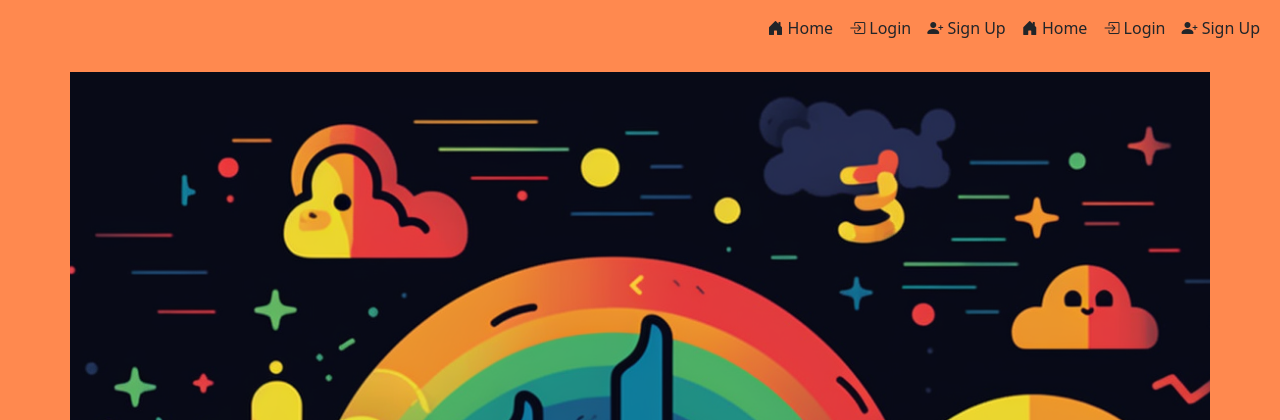
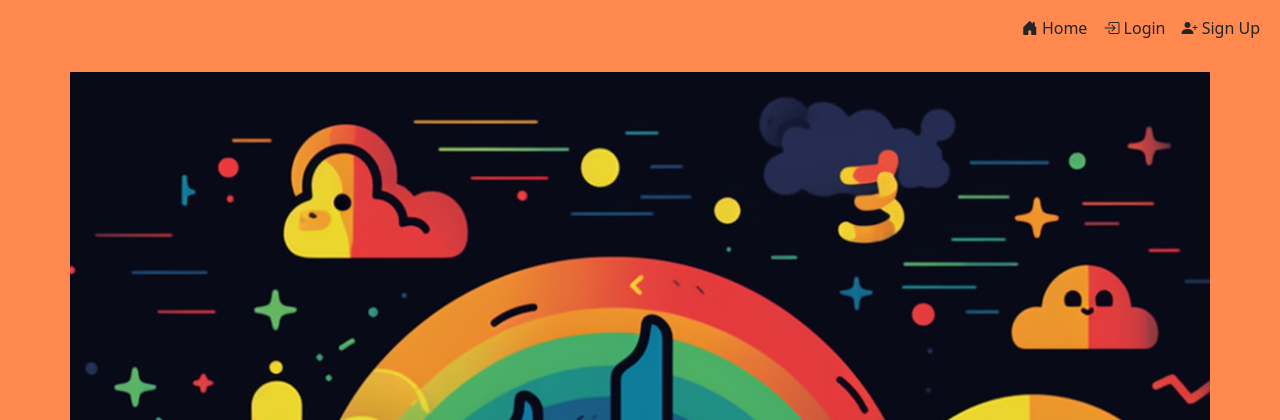
Before and after one commit to MohammadOsama15/EarlyBird, a Python web app: template templates/index.html in a window 1280 px wide. Shown: the top 420 px of the page. Run offline with Jinja, Linux system fonts and the light colour scheme; the template is opened without the code that fills it, so the values that code supplies are empty; some libraries are stand-ins or nearby versions.

Commit message:
removed duplicate lines from base.html (merge conflict)

```diff
--- a/__init__.py
+++ b/__init__.py
@@ -13,7 +13,7 @@ cache = Cache(config={'CACHE_TYPE': 'simple'})
 
 
 def create_app():
-    app = Flask(__name__)
+    app = Flask(__name__, instance_relative_config=True)
     app.config['SECRET_KEY'] = SECRET_KEY
     app.config['SQLALCHEMY_DATABASE_URI'] = 'sqlite:///db.sqlite3'
     try:
--- a/inference.py
+++ b/inference.py
@@ -10,9 +10,10 @@ TRUNCATION_TYPE = 'post'
 
 # suppress tensorflow warnings
 os.environ["TF_CPP_MIN_LOG_LEVEL"] = "2"
+module_dir = os.path.dirname(__file__)
 
-model = load_model("./model.h5")
-with open('tokens.json') as f:
+model = load_model(module_dir+"/model.h5")
+with open(module_dir+'/tokens.json') as f:
     data = json.load(f)
     Tokenizer = tokenizer_from_json(data)
 
--- a/templates/base.html
+++ b/templates/base.html
@@ -32,56 +32,6 @@
               <button id="back-button" class="btn btn-link text-dark" onclick="window.history.back();">
                 <i class="bi bi-arrow-left"></i>
               </button>
-                {% endif %}
-                <ul class="navbar-nav ms-auto">
-              <li class="nav-item">
-                {% if not current_user.is_authenticated %}
-                <a class="nav-link text-dark" href="{{ url_for('main.index') }}">
-                  <i class="bi bi-house-door-fill"></i>
-                  Home
-                </a>
-              </li>
-              {% endif %}
-              {% if current_user.is_authenticated %}
-              <li class="nav-item">
-                <a class="nav-link text-dark" href="{{ url_for('main.search') }}">
-                  <i class="bi bi-search"></i>
-                  Search
-                </a>
-              </li>
-              {% endif %}
-              {% if current_user.is_authenticated %}
-              <li class="nav-item">
-                <a class="nav-link text-dark" href="{{ url_for('main.profile') }}">
-                  <i class="bi bi-person"></i>
-                  Profile
-                </a>
-              </li>
-              {% endif %}
-              {% if not current_user.is_authenticated %}
-              <li class="nav-item">
-                <a class="nav-link text-dark" href="{{ url_for('auth.login') }}">
-                  <i class="bi bi-box-arrow-in-right"></i>
-                  Login
-                </a>
-              </li>
-              {% endif %}
-              {% if not current_user.is_authenticated %}
-              <li>
-                <a class="nav-link text-dark" href="{{ url_for('auth.signup') }}">
-                  <i class="bi bi-person-plus-fill"></i>
-                  Sign Up
-                </a>
-              </li>
-              {% endif %}
-              {% if current_user.is_authenticated %}
-              <li class="nav-item">
-                <a class="nav-link text-dark" href="{{ url_for('auth.logout') }}">
-                  <i class="bi bi-box-arrow-right"></i>
-                  Logout
-                </a>
-              </li>
-
               {% endif %}
               <ul class="navbar-nav ms-auto">
                 <li class="nav-item">
```
Also changed, not shown: etc/sqlTest.py (deleted, +0 -37 lines), 1 other file. Lines whose indentation alone changed are shown as unchanged.
